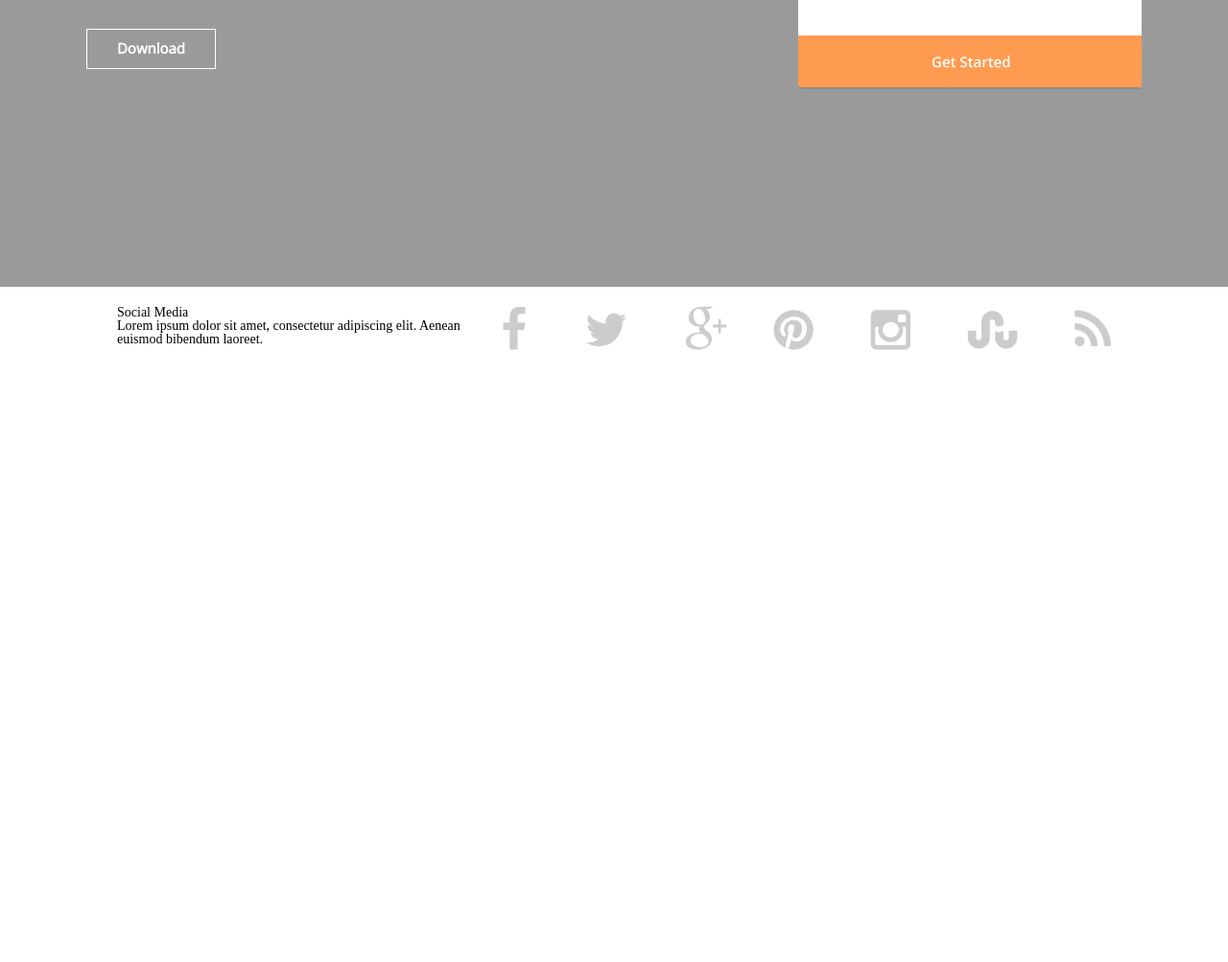
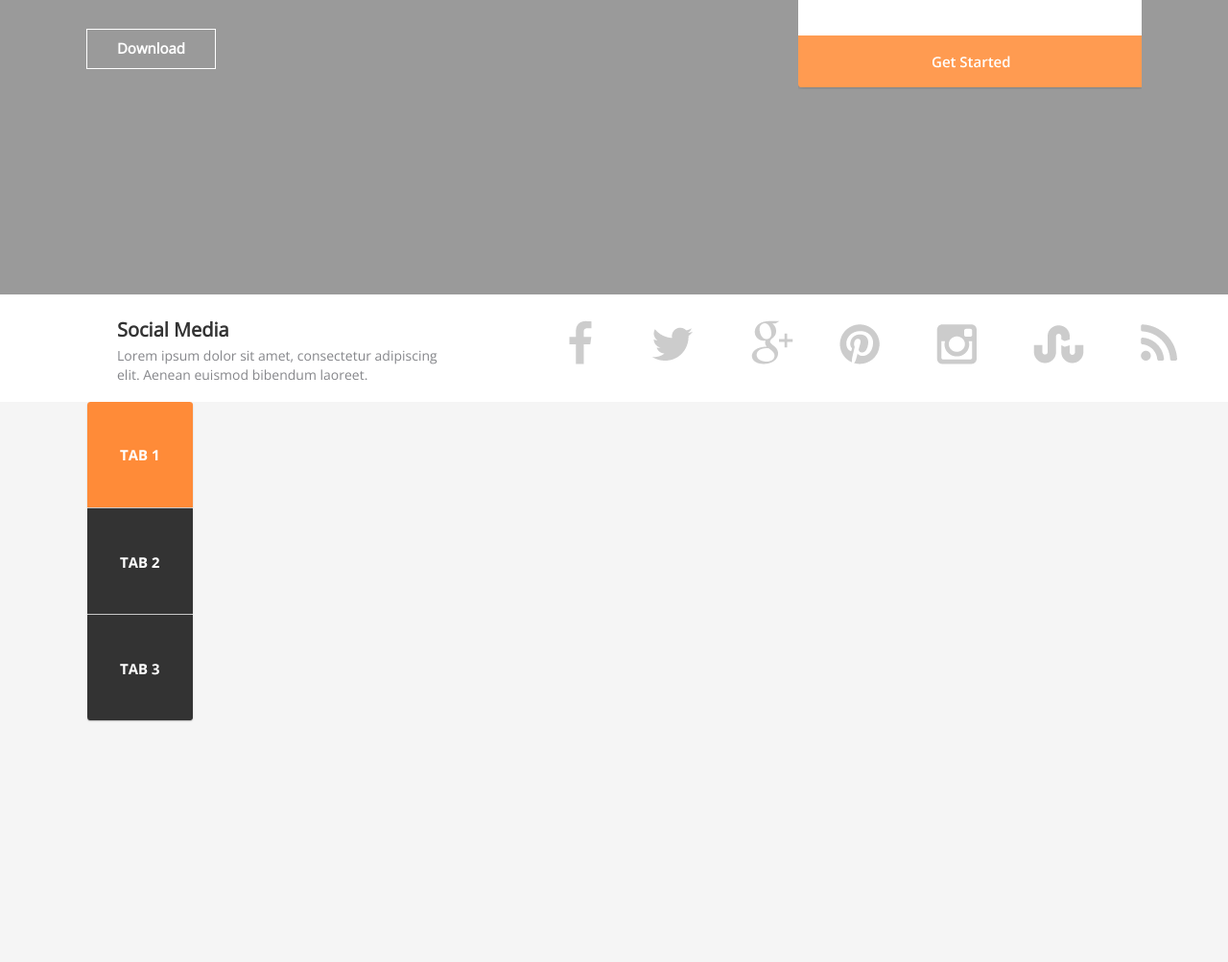
Before and after one commit to ad1ls/psd-layoat-v1, a plain HTML site: page index.html in a window 1280 px wide. Shown: the part 381-1384 px from the top of the page at 96% size. Before the commit the page ends 800 px from the top, so only its background shows below. Drawn offline with nearby package versions, Linux system fonts and the light colour scheme.

Commit message:
Finished brand-bar and add feature pages.

```diff
--- a/index.html
+++ b/index.html
@@ -36,6 +36,7 @@
                 </div>
             </div>
         </div>
+        <div class="brand-bar-wrapper">
             <div class="brand-bar">
                 <div class="brandbar__text-block">
                     <div class="brand-bar__tittle">
@@ -47,6 +48,24 @@
                 <div class="brand-bar__links"><img src="img/Social_Media_Icons.png" alt=''></div>
             </div>
         </div>
+        <div class="feature">
+            <div class="feature__first-page-wrapper">
+                <div class="feature__first-page">
+                    <div class="feature__tab-block">
+                        <img src="img/6-layers.png" alt="">
+                    </div>
+                    <div class="feature___text-block"></div>
+                    <div class="feature__img-block"></div>
+                </div>
+            </div>
+            <div class="feature__second-page">
+
+            </div>
+            <div class="feature__third-page">
+
+            </div>
+        </div>
+    </div>
 </body>
 
 </html>
--- a/sccs/style.scss
+++ b/sccs/style.scss
@@ -4,6 +4,7 @@ $fz:100px;
 $color_1:#000;
 $color_2:#fff;
 $gray-clr: #9a9a9a;
+$bc-clr_1: #f5f5f5;
 
 @mixin fontz($f,$c){
 	font-size: $f;
@@ -37,7 +38,7 @@ $gray-clr: #9a9a9a;
   }
 }
 .header-wrapper {
-	height: 85vh;
+	height: 86vh;
 	background-color: $gray-clr;
 	.header {
 		display: grid;
@@ -71,7 +72,6 @@ $gray-clr: #9a9a9a;
 			.header__text {
 				width: 461px;
 				height: 61px;
-				opacity: 0.8;
 				font-family: Raleway;
 				font-size: 16px;
 				font-weight: 300;
@@ -100,15 +100,23 @@ $gray-clr: #9a9a9a;
 		}
 	}
 }
+.brand-bar-wrapper{
+	box-shadow: 0 8px 6px -6px rgba(0, 0, 0, .2);
+	height: 14vh;
+	display: flex;
+	align-items: center;
 	.brand-bar {
-	margin: 20px 122px;
 		max-width: 1080px;
 		max-height: 61px;
+		//height: 14vh;
+		margin: 20px 122px;
 		display: flex;
 		justify-content: space-between;
+		border-bottom: 1px;
 		.brand-bar__text-block {
 			display: flex;
 			align-items: center;
+		}
 		.brand-bar__tittle {
 			width: 122px;
 			height: 17px;
@@ -117,5 +125,28 @@ $gray-clr: #9a9a9a;
 			font-size: 20px;
 			font-weight: 700;
 		}
+		.brand-bar__text {
+			margin-top: 10px;
+			width: 360px;
+			height: 32px;
+			color: #86878b;
+			font-family: "Open Sans";
+			line-height: 20px;
+		}
+		.brand-bar__links {
+			margin-left: 111px;
 		}
 	}
+}
+.feature {
+	.feature__first-page-wrapper {
+		background-color: $bc-clr_1;
+		height: 73vh;
+		.feature__first-page {
+			max-width: 1100px;
+			max-height: 334px;
+			display: grid;
+			margin: 0 auto;
+		}
+	}
+}
```
Also changed, not shown: css/style.css, img/6-layers.png (added), 1 other file. Lines whose indentation alone changed are shown as unchanged.
